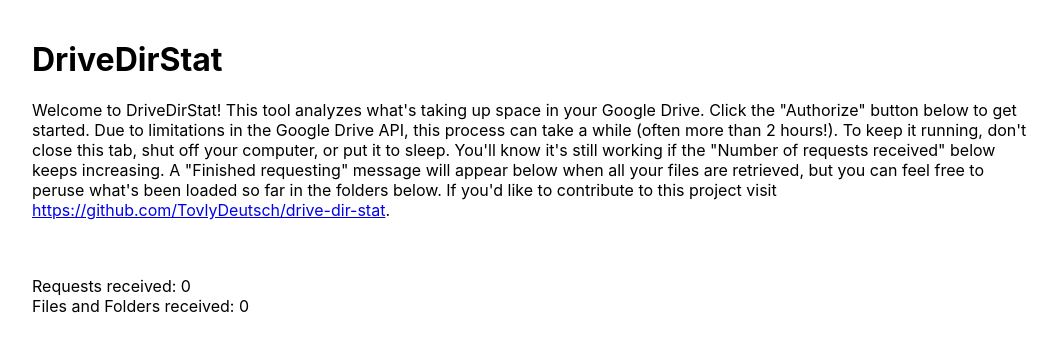
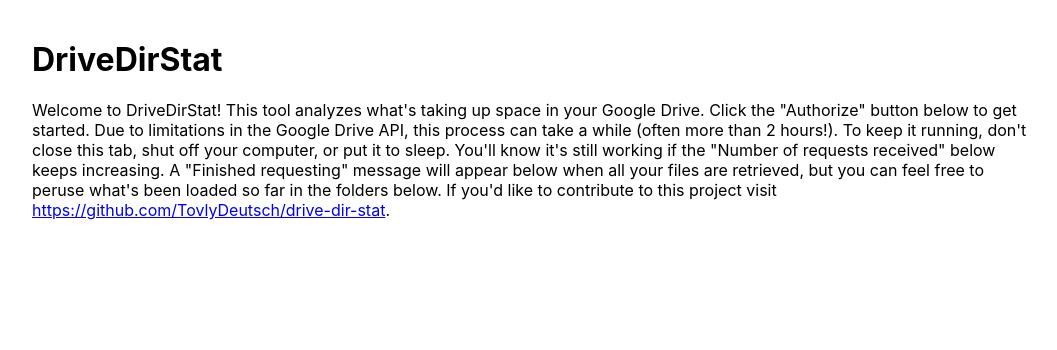
Before and after one commit to TovlyDeutsch/drive-dir-stat, a React (Create React App) app: page / in a window 1280 px wide. Shown: the top 350 px of the page, without its empty margins (8-1065 px from the left). Built offline with nearby package versions, Linux system fonts and the light colour scheme.

Commit message:
results hidden if signed out

```diff
--- a/src/components/App.js
+++ b/src/components/App.js
@@ -264,6 +264,9 @@
         <br></br>
         {this.state.loading && <p className="loading">Loading</p>}
         {this.state.finishedRequesting && "Finished requesting"}
+        {this.state.signInError && "Sign-in Error"}
+        {!this.state.loading && this.state.signedIn && (
+          <>
             {`Requests received: ${this.state.numRequests}`}
             <br></br>
             {/* TODO split out files and folders*/}
@@ -271,11 +274,12 @@
             {/* <br></br>
         {`Files placed in directories (unplaced files will not appear nor contribute to folder sizes): ${this.state.numFilesPlaced}`} */}
             <br></br>
-        {this.state.signInError && "Sign-in Error"}
             <div className="results">
               {this.state.dirStructure &&
                 renderDirStructure(this.state.dirStructure, 0)}
             </div>
+          </>
+        )}
       </div>
     );
   }
```
Lines whose indentation alone changed are shown as unchanged.
